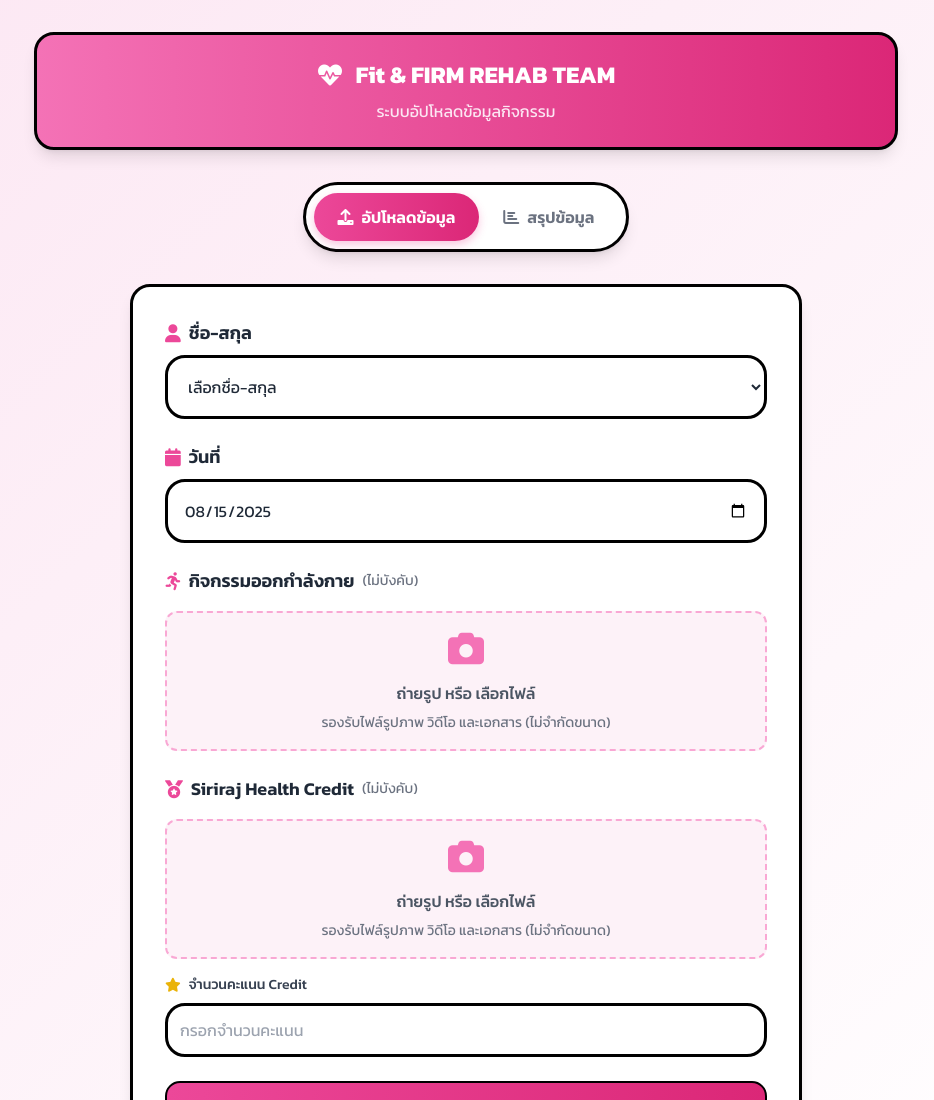
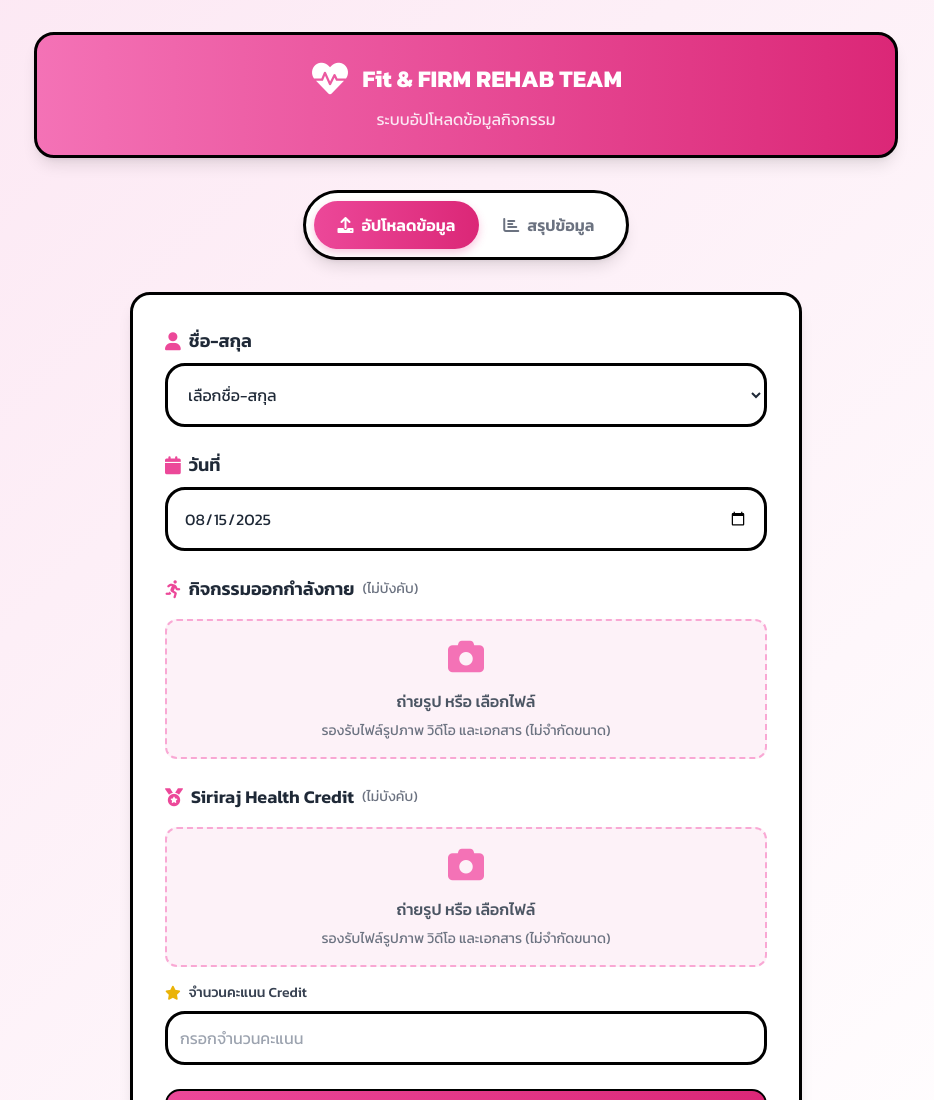
Before and after one commit to sicrapp/Fit, a plain HTML site: page index.html in a window 1280 px wide. Shown: the top 1100 px of the page, without its empty margins (174-1108 px from the left). Drawn offline with nearby package versions, Linux system fonts and the light colour scheme.

Commit message:
Update index.html

```diff
--- a/index.html
+++ b/index.html
@@ -122,7 +122,7 @@
         <div class="text-center mb-8">
             <div class="bg-gradient-to-r from-pink-400 to-pink-600 text-white p-6 cute-border shadow-lg">
                 <h1 class="text-2xl font-bold flex items-center justify-center gap-3">
-                    <i class="fas fa-heartbeat text-2xl"></i>
+                    <i class="fas fa-heartbeat text-4xl"></i>
                     Fit & FIRM REHAB TEAM
                 </h1>
                 <p class="mt-2 text-pink-100">ระบบอัปโหลดข้อมูลกิจกรรม</p>
```
